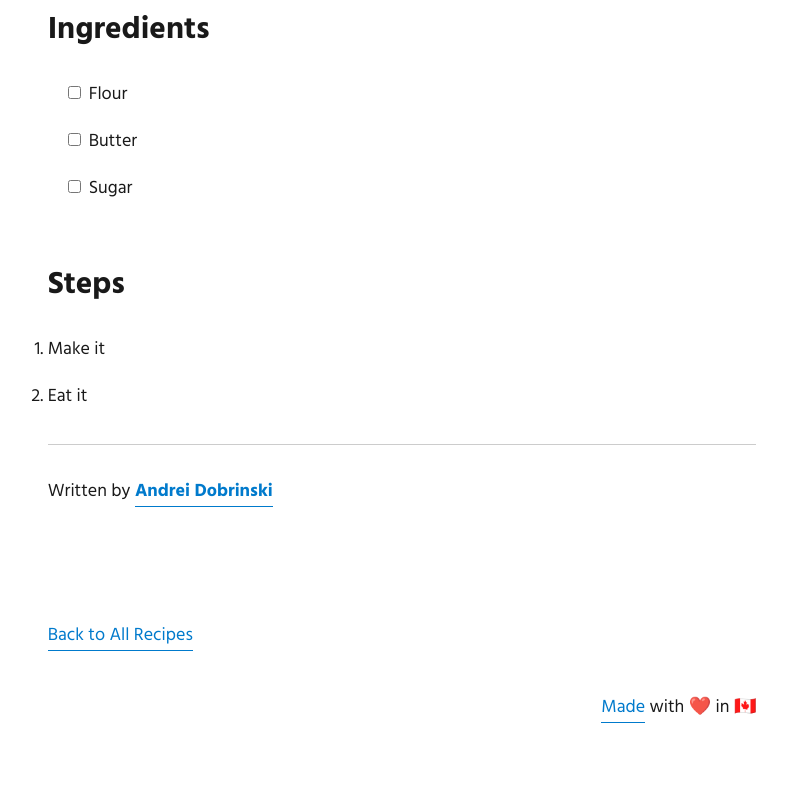
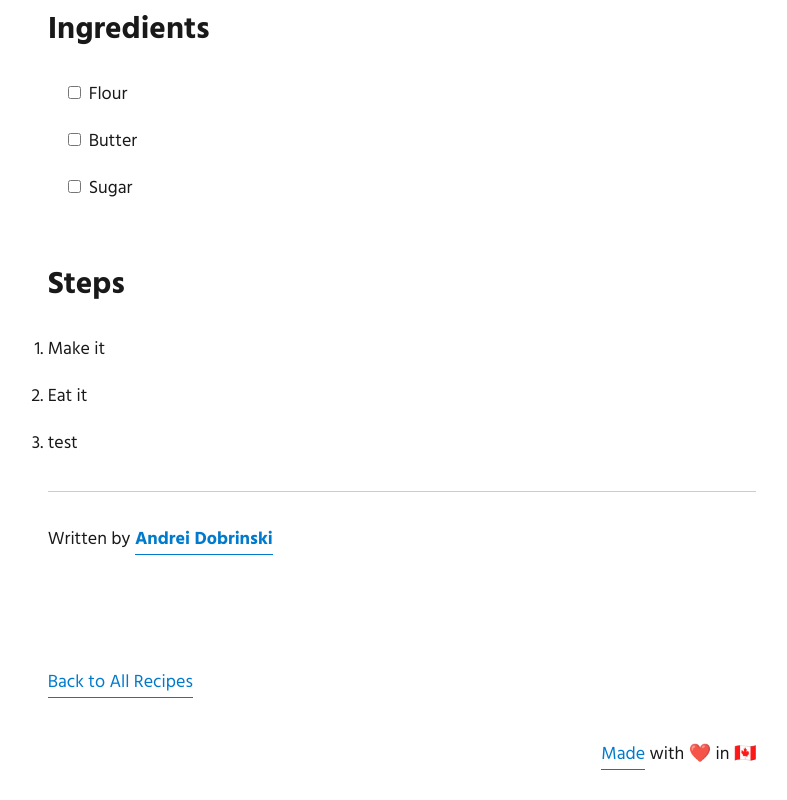
Before and after one commit to andreidobrinski/recipes, a Gatsby site: page /chocolate-chip-cookies/ in a window 1280 px wide. Shown: the part 687-1487 px from the top of the page, without its empty margins (238-1025 px from the left). Before the commit the page ends 1457 px from the top, so only its background shows below. Built offline with nearby package versions, Linux system fonts and the light colour scheme; Gatsby itself is replaced by a stand-in of ours; some packages are replaced by stand-ins of ours.

Commit message:
git test

```diff
--- a/content/blog/chocolate-chip-cookies/index.mdx
+++ b/content/blog/chocolate-chip-cookies/index.mdx
@@ -13,3 +13,4 @@ image: './test.jpeg'
 
 1. Make it
 2. Eat it
+3. test
```
